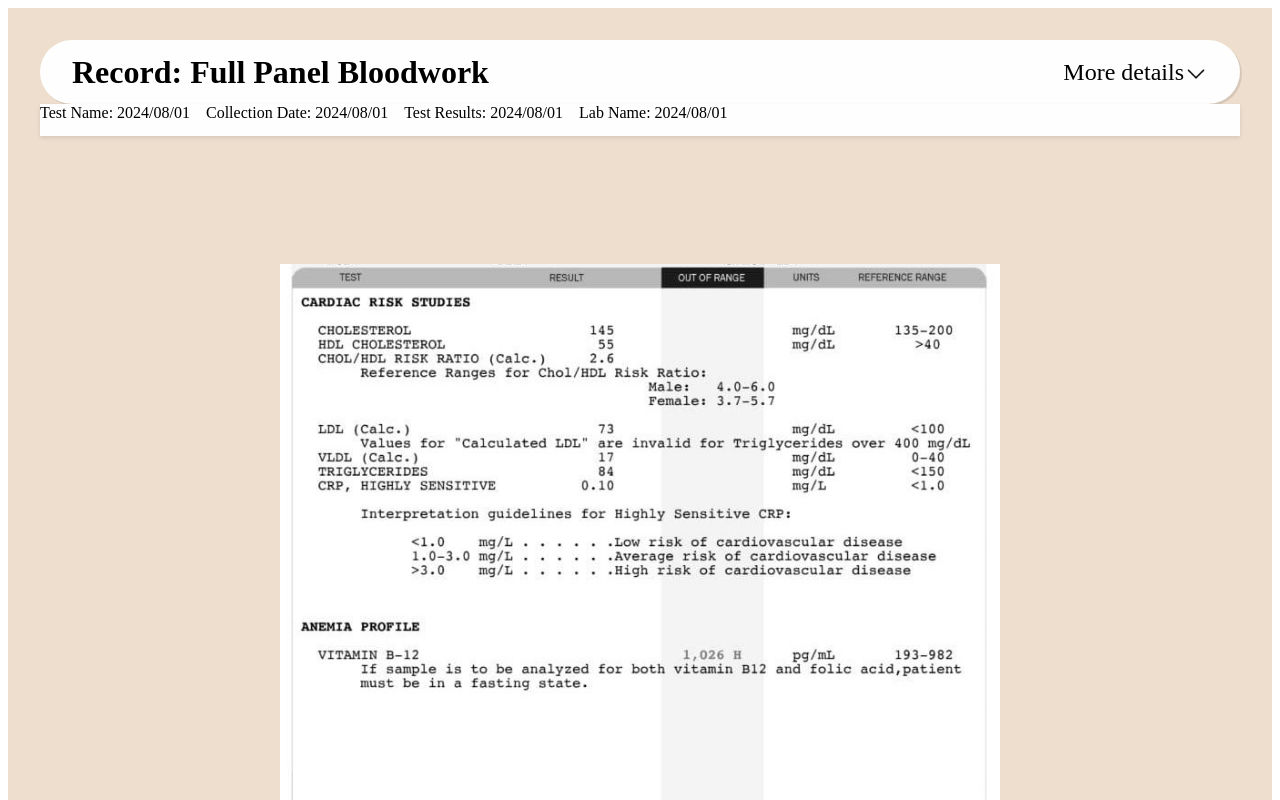
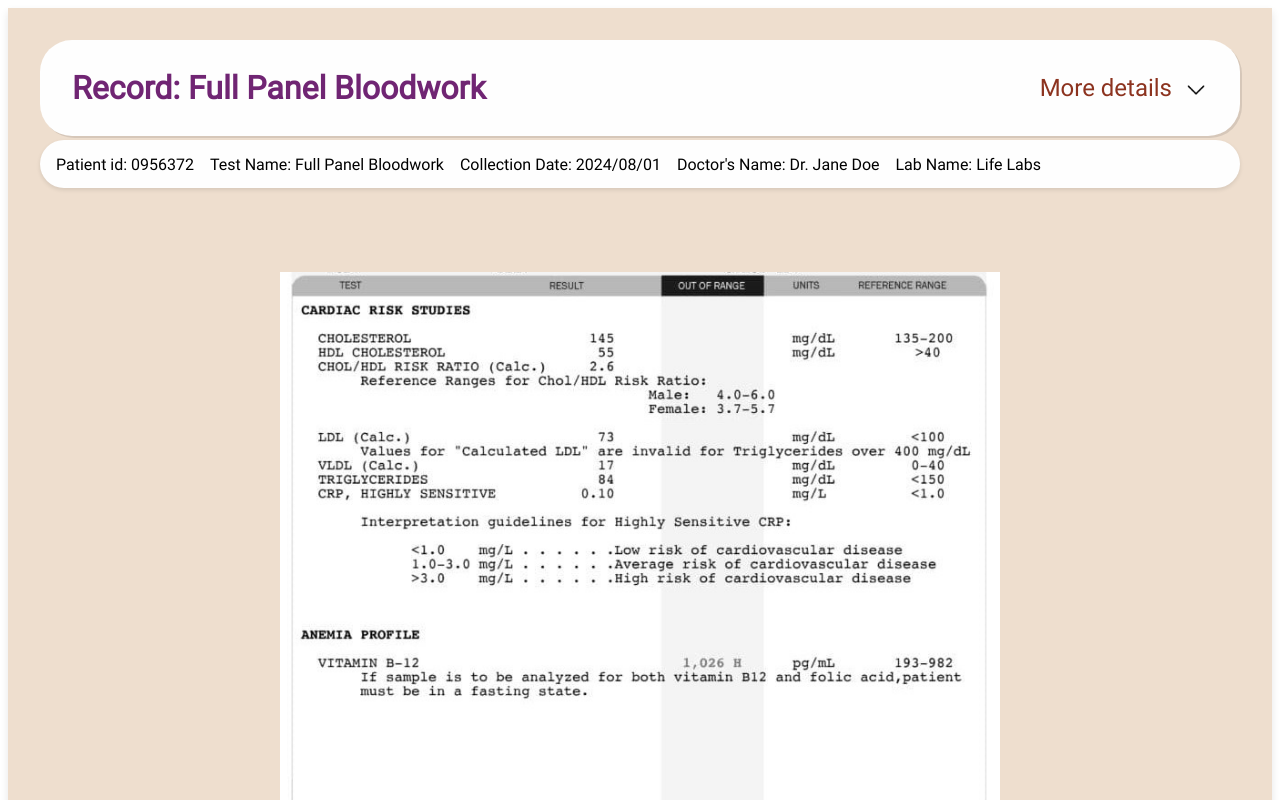
Before and after one commit to m-capone1/OneHealth, a React (Vite) app in the folder client/: page / in a window 1280 px wide. Both pictures are taken after a click on the picture 1196 px from the left and 73 px from the top of the page. Shown: the top 800 px of the page. Built offline with nearby package versions, Linux system fonts and the light colour scheme; no server answers.

Commit message:
more styling and call server for open ai content

```diff
--- a/client/src/App.scss
+++ b/client/src/App.scss
@@ -4,3 +4,7 @@
 
 // @include font-faces;
 // @include global-styles;
+
+ body {
+    font-family: 'Roboto-Regular', sans-serif;
+ }
--- a/client/src/pages/RecordDetailsPage/RecordDetailsPage.jsx
+++ b/client/src/pages/RecordDetailsPage/RecordDetailsPage.jsx
@@ -8,17 +8,21 @@ export default function RecordDetailsPage() {
     const [showDetails, setShowDetails] = useState(false);
     const [content, setContent]= useState({});
 
-    const openAIUrl = "";
-    const date = '2024/08/01';
-    let prompt = "Explain what "
+    const openAIUrl = "http://localhost:8080/generate-content";
+    let prompt = "Explain what the different blood types are."
 
     useEffect(()=> {
         const fetchContent = async() => {
-            const response = axios.post(openAIUrl, {
-                prompt: {}
-            })
+            const response = await axios.post(openAIUrl, {
+                prompt: prompt
+            });
+
+            if(response){
+                setContent(response.data);
+                console.log(response.data);
+            }
         }
-
+        fetchContent();
     }, [])
 
     const handleDetails = () => {
@@ -46,10 +50,11 @@ export default function RecordDetailsPage() {
             <div className='details__content-wrapper'>
                 {showDetails ? (
                     <div className='details__content'>
-                        <div>Test Name: {date}</div>
-                        <div>Collection Date: {date}</div>
-                        <div>Test Results: {date}</div>
-                        <div>Lab Name: {date}</div>
+                        <div>Patient id: 0956372</div>
+                        <div>Test Name: Full Panel Bloodwork</div>
+                        <div>Collection Date: 2024/08/01</div>
+                        <div>Doctor's Name: Dr. Jane Doe</div>
+                        <div>Lab Name: Life Labs</div>
                     </div>
                 ) : (
                     <div className='details__empty'></div>
@@ -58,6 +63,7 @@ export default function RecordDetailsPage() {
             <div className='details__layout'>
                 <img
                     src={bloodwork}
+                    onClick={handleGenerate}
                     className='details__img'
                     alt="bloodwork"
                 />
--- a/client/src/pages/RecordDetailsPage/RecordDetailsPage.scss
+++ b/client/src/pages/RecordDetailsPage/RecordDetailsPage.scss
@@ -4,7 +4,8 @@
     height: 70rem;
     align-items: center;
     background-color: $almond;
-    padding: 2rem 2rem;
+    padding: 2rem;
+    box-shadow: 0 0.25rem 0.5rem rgba(0, 0, 0, 0.1);
 
     &__headers {
         margin-right: auto;
@@ -12,25 +13,33 @@
 
     &__arrow {
         width: 1.5rem;
+        margin-left: 0.75rem;
     }
 
     &__title {
         font-size: 2rem;
+        font-weight: bold;
+        color: $finn;
+        margin: 0;
     }
 
     &__heading {
         display: flex;
         flex-direction: row;
         align-items: center;
+        justify-content: space-between;
         background-color: $white;
         border-radius: 2rem;
-        padding: 0 2rem;
+        padding: 1rem 2rem;
         height: 4rem;
         box-shadow: 2px 2px rgb(0 0 0 / 10%);
     }
 
     &__more {
         font-size: 1.5rem;
+        color: $umber;
+        cursor: pointer;
+        transition: color 0.3s;
     }
 
     &__dropdown {
@@ -41,14 +50,18 @@
 
     &__content {
         display: flex;
+        align-items: center;
         gap : 1rem;
-        min-height: 2rem;
+        min-height: 3rem;
         box-shadow: 0 2px 4px rgba(0, 0, 0, 0.1);
         background-color: $white;
+        margin: 0.25rem 0;
+        border-radius: 2rem;
+        padding: 0 1rem;
     }
 
     &__empty{
-        min-height: 2rem;
+        min-height: 3.5rem;
     }
 
     &__date {
@@ -62,7 +75,7 @@
 
     &__img {
         width: 45rem;
-        padding-top: 8rem;
+        padding-top: 5rem;
     }
 }
 
```
